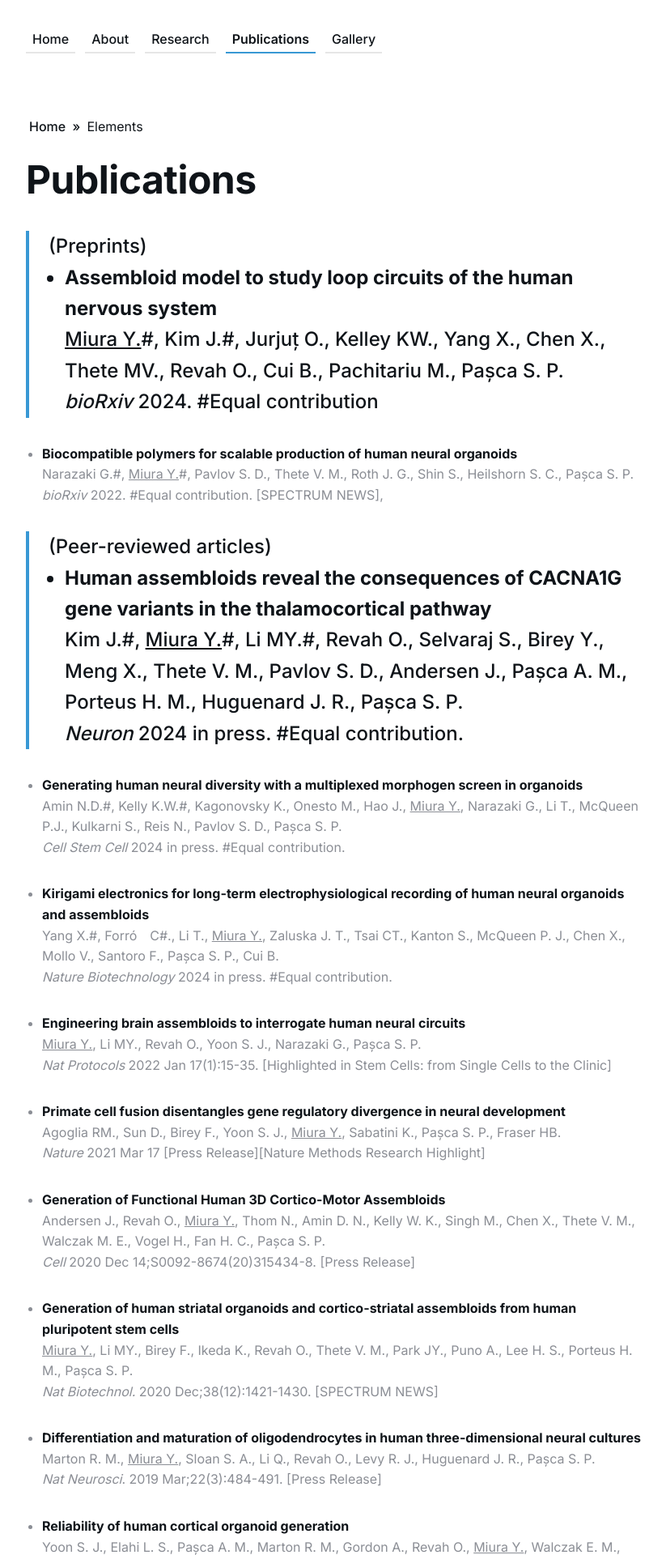
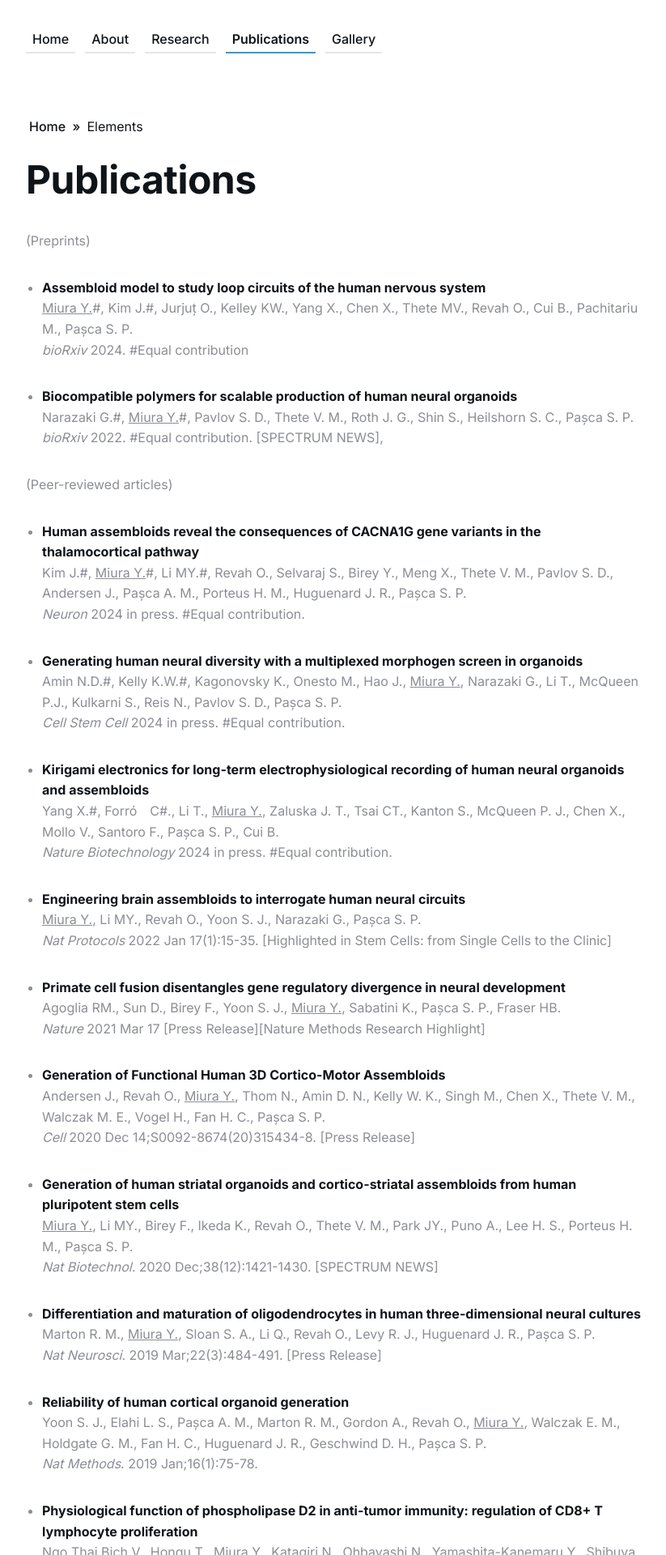
Before and after one commit to ykmiura/ykmiura.github.io, a Jekyll site: the page built from _pages/elements.md, in a window 1280 px wide. Shown: the top 1920 px of the page at 81% size, without its empty margins (228-1051 px from the left). Built offline with Jekyll 4.4.1, drawn with Linux system fonts in a browser that asks for light colours.

```diff
--- a/_pages/elements.md
+++ b/_pages/elements.md
@@ -5,7 +5,7 @@ permalink: /elements/
 image:
 page_cover:
 ---
->(Preprints)
+(Preprints)
 * **Assembloid model to study loop circuits of the human nervous system**<br>
 <ins>Miura Y.</ins>#, Kim J.#, Jurjuț O., Kelley KW., Yang X., Chen X., Thete MV., Revah O., Cui B., Pachitariu M., Pașca S. P.<br>
 *bioRxiv* 2024. #Equal contribution
@@ -14,7 +14,7 @@ page_cover:
 Narazaki G.#, <ins>Miura Y.</ins>#, Pavlov S. D., Thete V. M., Roth J. G., Shin S., Heilshorn S. C., Pașca S. P.<br>
 *bioRxiv* 2022. #Equal contribution. [SPECTRUM NEWS],
 
->(Peer-reviewed articles)
+(Peer-reviewed articles)
 * **Human assembloids reveal the consequences of CACNA1G gene variants in the thalamocortical pathway**<br>
 Kim J.#, <ins>Miura Y.</ins>#, Li MY.#, Revah O., Selvaraj S., Birey Y., Meng X., Thete V. M., Pavlov S. D., Andersen J., Pașca A. M., Porteus H. M., Huguenard J. R., Pașca S. P.<br>
 *Neuron* 2024 in press. #Equal contribution.
@@ -67,7 +67,7 @@ Ngo Thai Bich V., Hongu T., <ins>Miura Y.</ins>, Katagiri N., Ohbayashi N., Yama
 <ins>Miura Y.</ins>#, Hongu T.#, Yamauchi Y., Funakoshi Y., Katagiri N., Ohbayashi N., Kanaho Y.<br>
 *Biochem J*. 2016 Sep 1;473(17):2591-602. <sup>*</sup>Equal contribution.
 
->(Reviews and Preview papers)
+(Reviews and Preview papers)
 * **Mapping human brain organoids on a spatial atlas**<br>
 <ins>Miura Y.</ins>, Pașca S. P.<br>
 *Cell Stem Cell*. (Preview) 2021 June;28(6):983-984.
```
